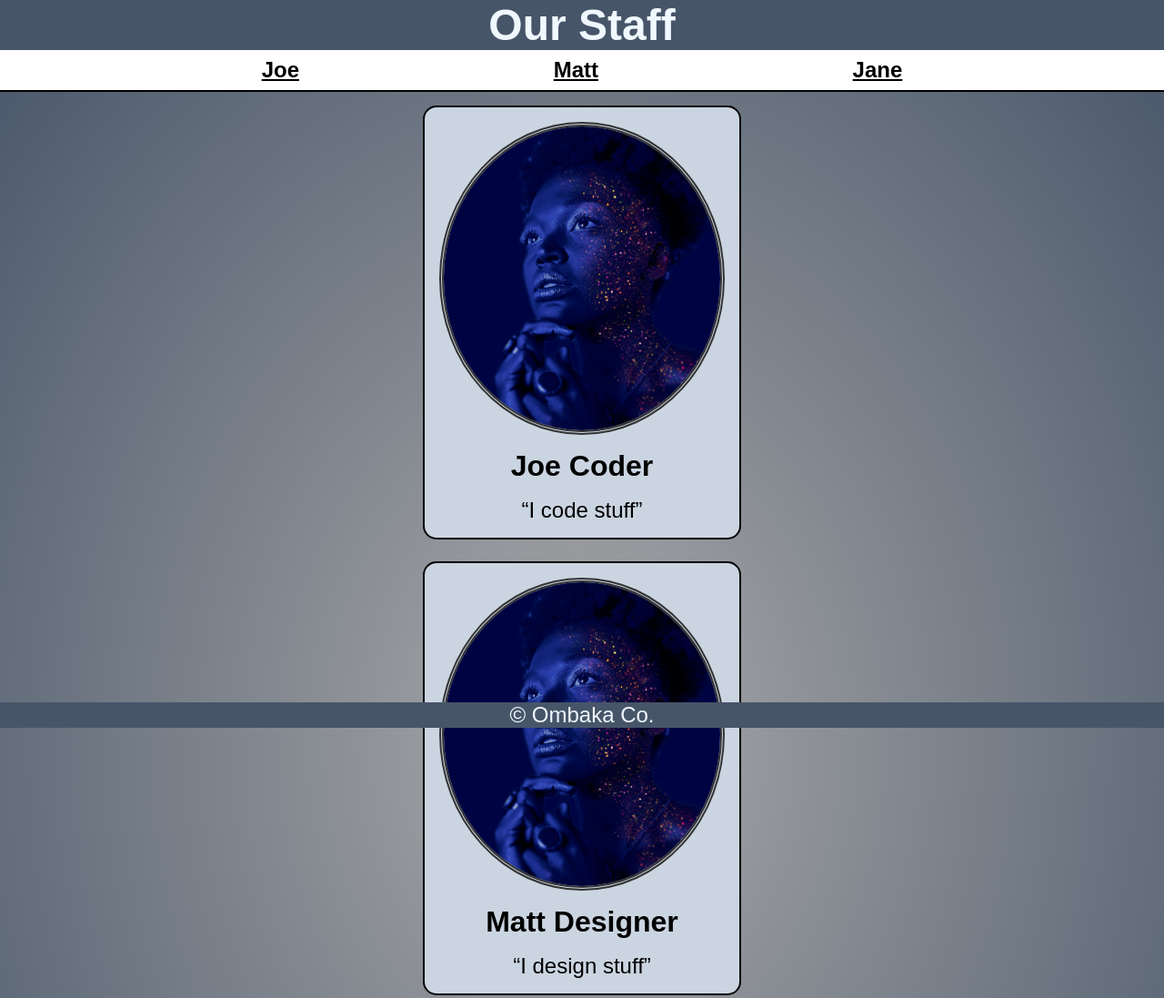
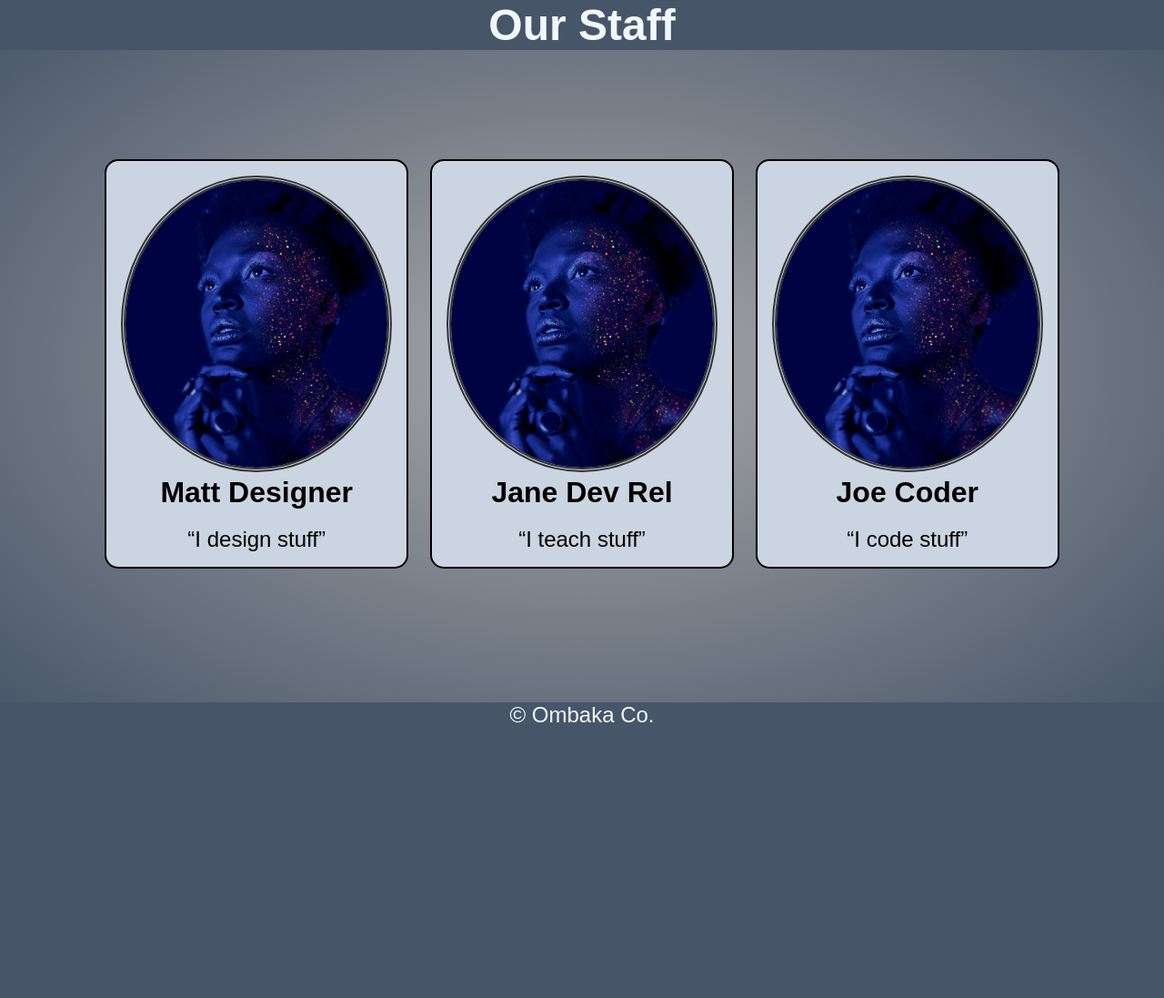
Before and after one commit to lewisombaka/Responsive-Web-Design, a plain HTML site: page card-project/index.html in a window 1280 px wide. Shown: the top 1097 px of the page at 91% size. After the commit the page ends 800 px from the top, so only its background shows below. Drawn offline with Linux system fonts and the light colour scheme.

Commit message:
more styles

```diff
--- a/card-project/style.css
+++ b/card-project/style.css
@@ -14,12 +14,16 @@ img{
     height: auto;
 }
 
-article:first-child{
+/* article:first-child{
     margin-top: 100px;
 }
 article:last-child{
     margin-bottom: 20px;
-}
+} */
+ /* article{
+    margin-top:3rem;
+    margin-bottom: 3rem;
+ } */
 /* Utility Classes */
 .nowrap{
     white-space: nowrap;
@@ -43,6 +47,7 @@ main{
     align-items: center;
     padding: 1rem;
     gap: 1.5rem;
+    padding: 110px;
 }
 
 nav{
@@ -115,3 +120,74 @@ footer{
     text-align: center;
     width: 100%;
 }
+
+@media screen and (min-width:576px){
+    main{
+        justify-content: center;
+        flex-flow: row wrap;
+        padding: 110px;
+    }
+    .card{
+        width:min(100%, 400px)
+    }
+    .card:last-child{
+        order: -1;
+    }
+    .article{
+        margin-bottom: 0;
+    }
+}
+
+@media screen and (min-width:768px){
+    nav{
+        display: none;
+    }
+    .card{
+        width: min(100%, 325px);
+    }
+    .card figure{
+        flex-flow:reverse;
+    }
+    .card figcaption{
+        margin:0.1em 0;
+    }
+    .card p{
+        margin-top:1rem;
+    }
+}
+
+@media screen and (min-width:992px){
+    .card{
+        width:min(100%, 400px);
+    }
+    .card:nth-child(2){
+        order: -1;
+    }
+
+}
+
+@media screen and (min-width:1200px){
+    .card{
+        width:min(calc(33% - 1rem), 500px)
+    }
+}
+
+@media screen and (max-height:425px) and (min-aspect-ratio:7/4){
+    h1{
+        font-size: 1.5rem;
+    }
+    nav{
+        display: none;
+    }
+    main{
+        flex-flow: row nowrap;
+        justify-content: space-evenly;
+        align-items: stretch;
+    }
+    .card{
+        width: min(calc(33% - 0.25rem),200px);
+    }
+    .card figcaption, card p{
+        font-size: 1.25rem;
+    }
+}
```
